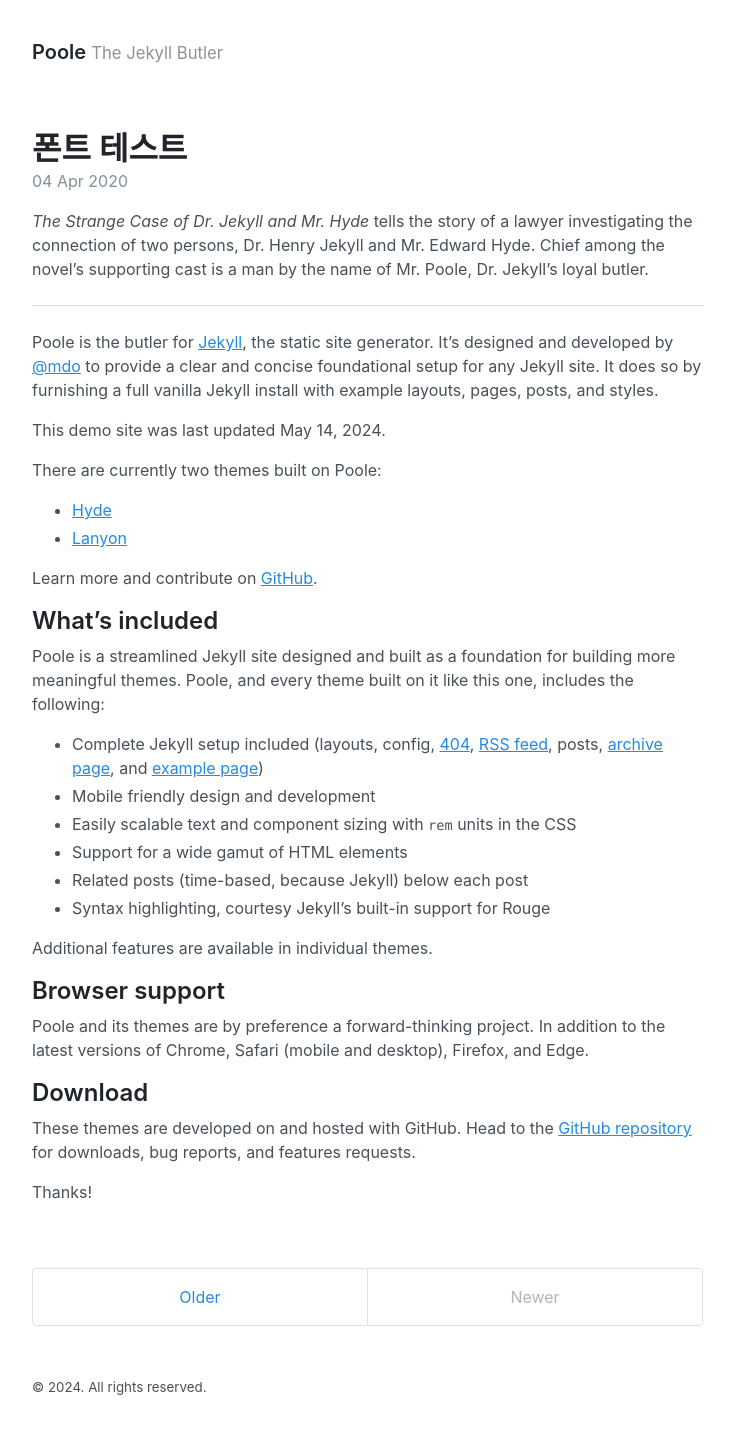
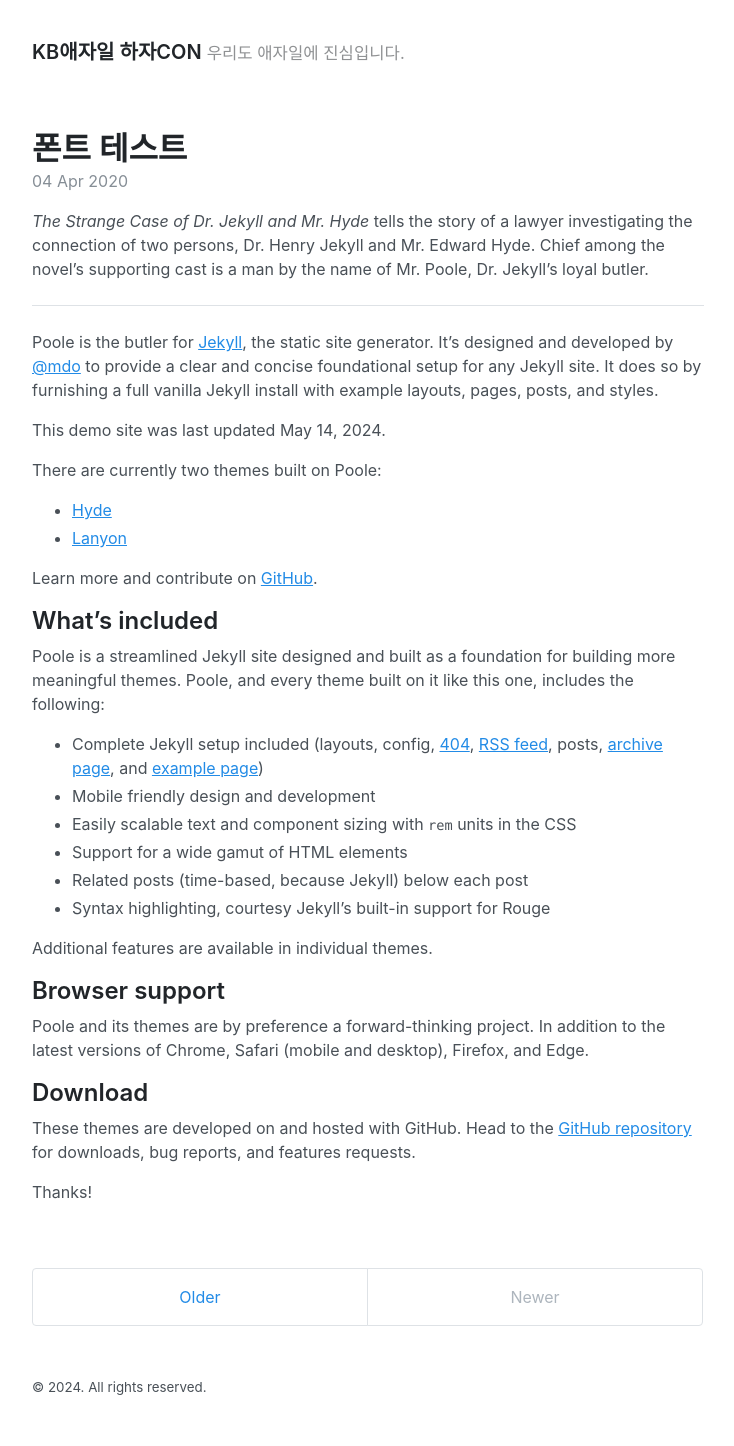
Before and after one commit to kaidrase/kaidrase.github.io, a Jekyll site: the page built from index.html, in a window 1280 px wide. Shown: the whole page, without its empty margins (272-1006 px from the left). Built offline with Jekyll 4.4.1, drawn with Linux system fonts in a browser that asks for light colours; the list of posts is cut into pages by our own code.

Commit message:
change webpage information

```diff
--- a/_config.yml
+++ b/_config.yml
@@ -1,6 +1,6 @@
 # Setup
-title: Poole
-tagline: The Jekyll Butler
+title: KB애자일 하자CON
+tagline: 우리도 애자일에 진심입니다.
 url: https://getpoole.com
 paginate: 1
 baseurl: ""
@@ -33,9 +33,9 @@
 
 # Specify the author for blog posts
 author:
-  name: Mark Otto
+  name: KB국민은행 아키텍처부(P) 애자일빌드팀
   url: https://twitter.com/mdo
-  email: markdotto@gmail.com
+  email: kichang.hong@kbfg.com
 
 # Custom vars
 version: 3.0.0
```
